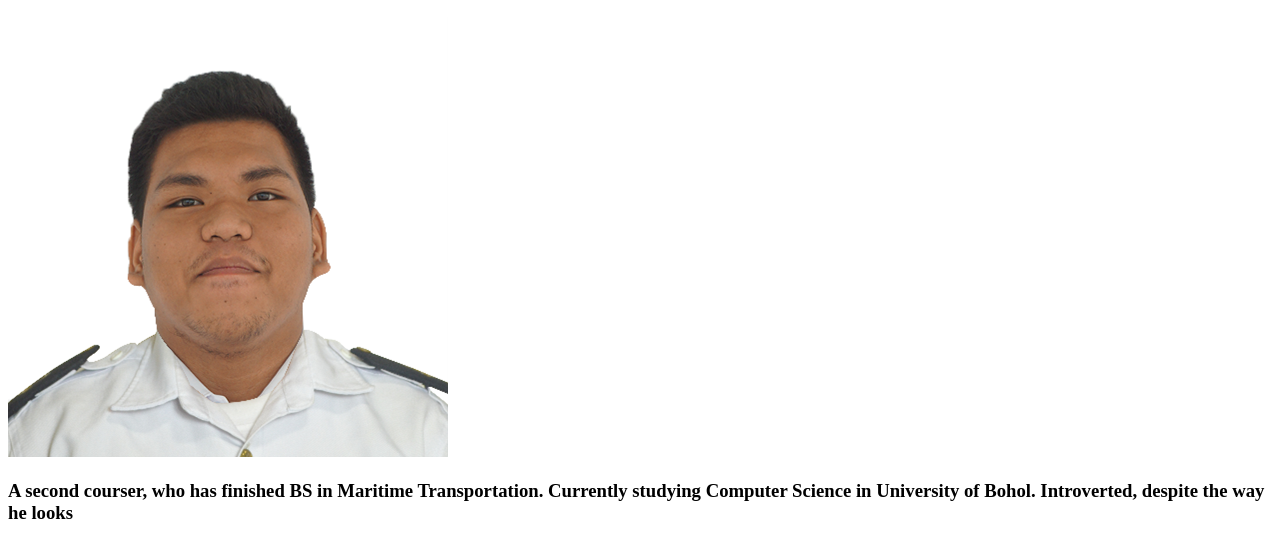
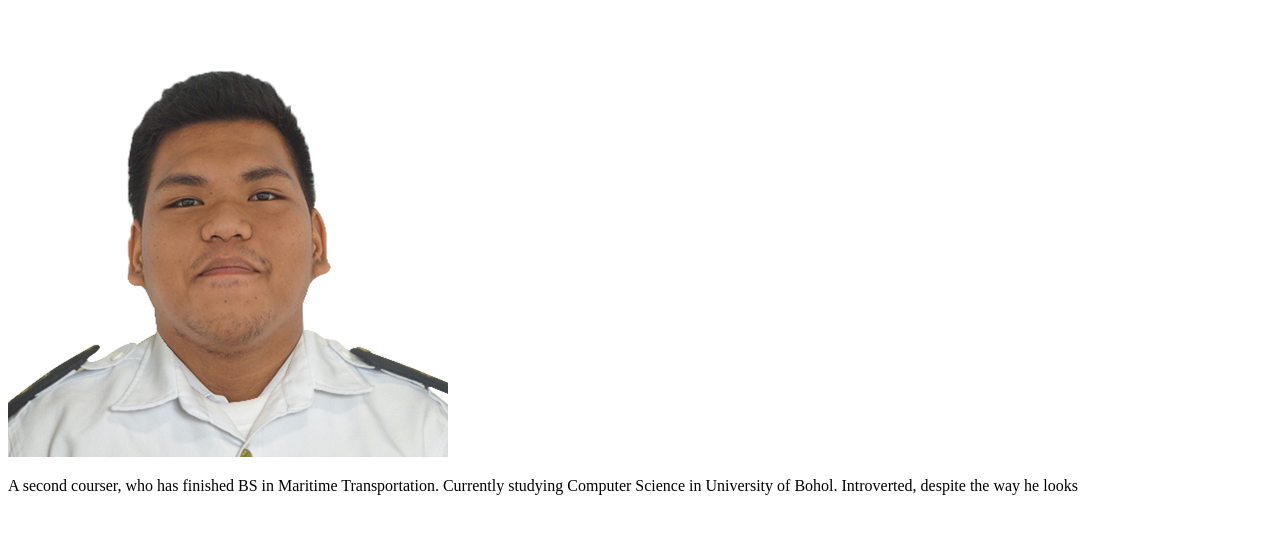
Before and after one commit to unknownct4-dev/Portfolio, a plain HTML site: page Web Systems/About me.html in a window 1280 px wide. Shown: the part 110-668 px from the top of the page. Drawn offline with Linux system fonts and the light colour scheme.

Commit message:
Update About me.html

```diff
--- a/Web Systems/About me.html
+++ b/Web Systems/About me.html
@@ -15,12 +15,13 @@
         <img src="assets/Picture1.png" alt="">
     </div>
 
-    <h3>A second courser, who has finished BS in Maritime Transportation.
+    <p>A second courser, who has finished BS in Maritime Transportation.
         Currently studying Computer Science in University of Bohol.
         Introverted, despite the way he looks
-    </h3>
+    </p>
 
 </body>
 
 
+
 </html>
```
